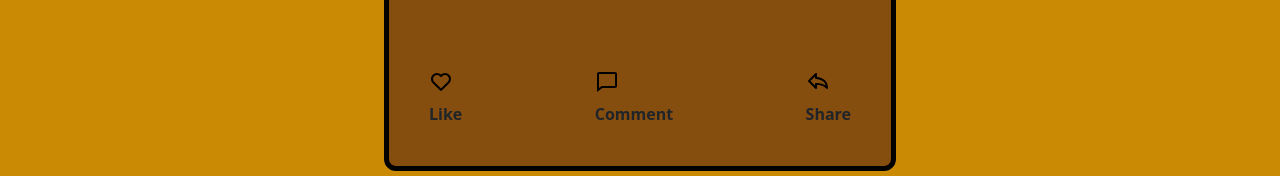
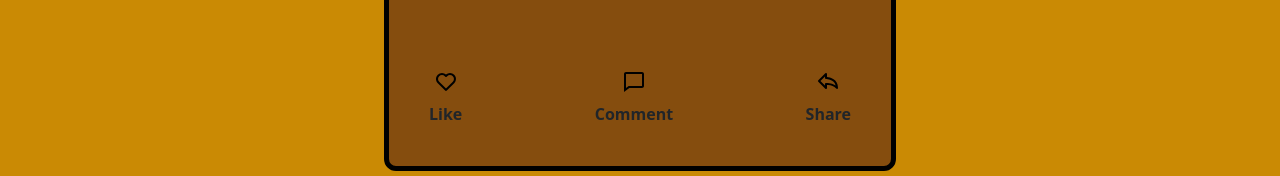
Before and after one commit to KrHimanshu18/social-site, a React (Create React App) app in the folder frontend/: page /explore in a window 1280 px wide. Shown: the part 389-565 px from the top of the page. Built offline with nearby package versions, Linux system fonts and the light colour scheme.

Commit message:
alignment corrected

```diff
--- a/frontend/src/components/Post.js
+++ b/frontend/src/components/Post.js
@@ -12,7 +12,7 @@ function Post(props) {
       </div>
       <h2 className="post my-5 py-5 w-100 font-bold text-xl">{props.post}</h2>
       <div className="flex justify-between w-100">
-        <div>
+        <div className="flex flex-col items-center">
           <svg
             xmlns="http://www.w3.org/2000/svg"
             width="24"
@@ -29,7 +29,7 @@ function Post(props) {
           </svg>
           <p className="font-semibold">Like</p>
         </div>
-        <div>
+        <div className="flex flex-col items-center">
           <svg
             xmlns="http://www.w3.org/2000/svg"
             width="24"
@@ -46,7 +46,7 @@ function Post(props) {
           </svg>
           <p className="font-semibold">Comment</p>
         </div>
-        <div>
+        <div className="flex flex-col items-center">
           <svg
             xmlns="http://www.w3.org/2000/svg"
             width="24"
```
